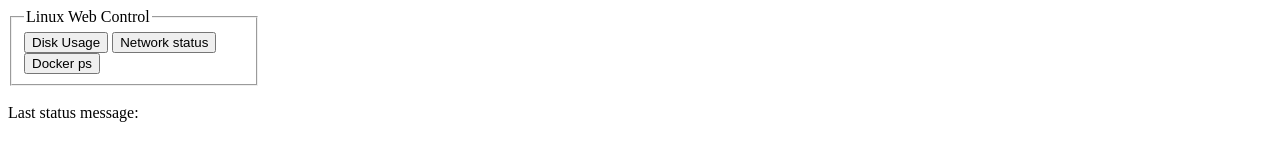
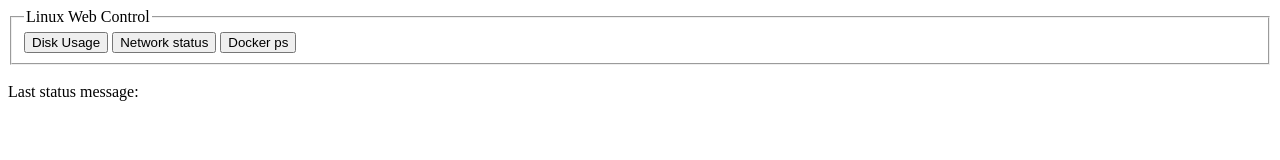
Before and after one commit to opsxcq/linux-web-controller, a plain HTML site: page index.html in a window 1280 px wide. Drawn offline with Linux system fonts and the light colour scheme.

Commit message:
layout updates

```diff
--- a/index.html
+++ b/index.html
@@ -54,7 +54,7 @@ function execute(cmd) {
         </script>
     </head>
     <body>
-        <fieldset style="width: 220px;">
+        <fieldset>
             <legend>Linux Web Control</legend>
             <button onclick=execute("/df")>Disk Usage</button>
             <button onclick=execute("/ifconfig")>Network status</button>
```
